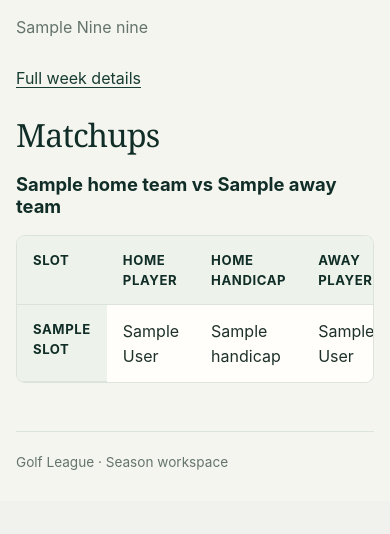
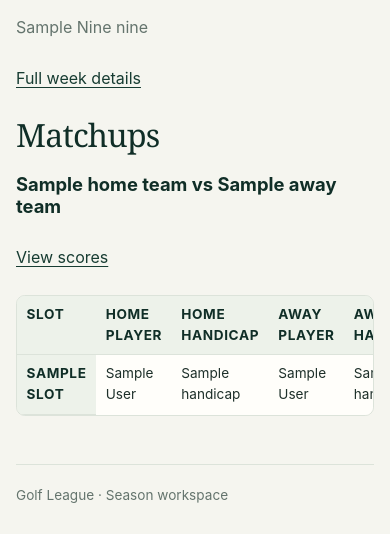
Before and after one commit to adhatcher-org/golf_league, a FastAPI app: template templates/player/home.html in a window 390 px wide. Shown: the part 470-1004 px from the top of the page. Before the commit the page ends 940 px from the top, so only its background shows below. Run offline with FastAPI, Linux system fonts and the light colour scheme; the template is opened without the code that fills it: most values are stand-ins (such as "Sample title", 1, 10 or a date in 2020); parts of the project's set-up code (start-up, migrations or seed data) failed here and were passed over.

Commit message:
GL-93: mobile matchups layout — remove Format column, add scores link

```diff
--- a/static/app.css
+++ b/static/app.css
@@ -631,6 +631,18 @@ tbody tr:hover {
 
     table {
         min-width: 34rem;
+    }
+
+    /* Matchups table (player/week): fit a phone screen without sideways scroll.
+       Desktop rules (min-width, default padding) are unchanged above; this only
+       relaxes them at the 720px mobile breakpoint. .table-wrap keeps overflow-x:
+       auto as a fallback for any table that still overflows. */
+    .matchups-table { min-width: auto; }
+    .matchups-table th,
+    .matchups-table td {
+        white-space: normal;
+        padding: 0.5rem 0.6rem;
+        font-size: 0.85rem;
     }
 }
 
--- a/templates/player/_matchups.html
+++ b/templates/player/_matchups.html
@@ -4,18 +4,18 @@
     {% for match in week_view.matches %}
     <article>
         <h3>{{ match.pairing.home_team.name }} vs {{ match.pairing.away_team.name }}</h3>
+        <p class="matchup__scores-link"><a class="tap-link" href="/weeks/{{ week.id }}/scores?match={{ match.player_match_id }}">View scores</a></p>
         {% if match.pairing.is_self_match %}<p>This self-match is played against each golfer's own handicap.</p>{% endif %}
         {% if not match.slots %}<p>Player match slots have not been generated.</p>{% endif %}
         {% if match.slots %}
-        <div class="table-wrap"><table>
-            <thead><tr><th scope="col">Slot</th><th scope="col">Home player</th><th scope="col">Home handicap</th><th scope="col">Away player</th><th scope="col">Away handicap</th><th scope="col">Format</th></tr></thead>
+        <div class="table-wrap"><table class="matchups-table">
+            <thead><tr><th scope="col">Slot</th><th scope="col">Home player</th><th scope="col">Home handicap</th><th scope="col">Away player</th><th scope="col">Away handicap</th></tr></thead>
             <tbody>{% for a, b in match.slots %}<tr>
                 <th scope="row">{{ a.label }}</th>
                 <td>{{ a.golfer.first_name }} {{ a.golfer.last_name }}{% if a.is_sub %} <span>(substitute)</span>{% endif %}</td>
                 <td>{% if a.handicap is none %}Not recorded{% else %}{{ a.handicap }}{% endif %}</td>
                 <td>{{ b.golfer.first_name }} {{ b.golfer.last_name }}{% if b.is_sub %} <span>(substitute)</span>{% endif %}</td>
                 <td>{% if b.handicap is none %}Not recorded{% else %}{{ b.handicap }}{% endif %}</td>
-                <td>{% if a.vs_own_handicap %}Against own handicap{% else %}Head to head{% endif %}</td>
             </tr>{% endfor %}</tbody>
         </table></div>
         {% endif %}
```
